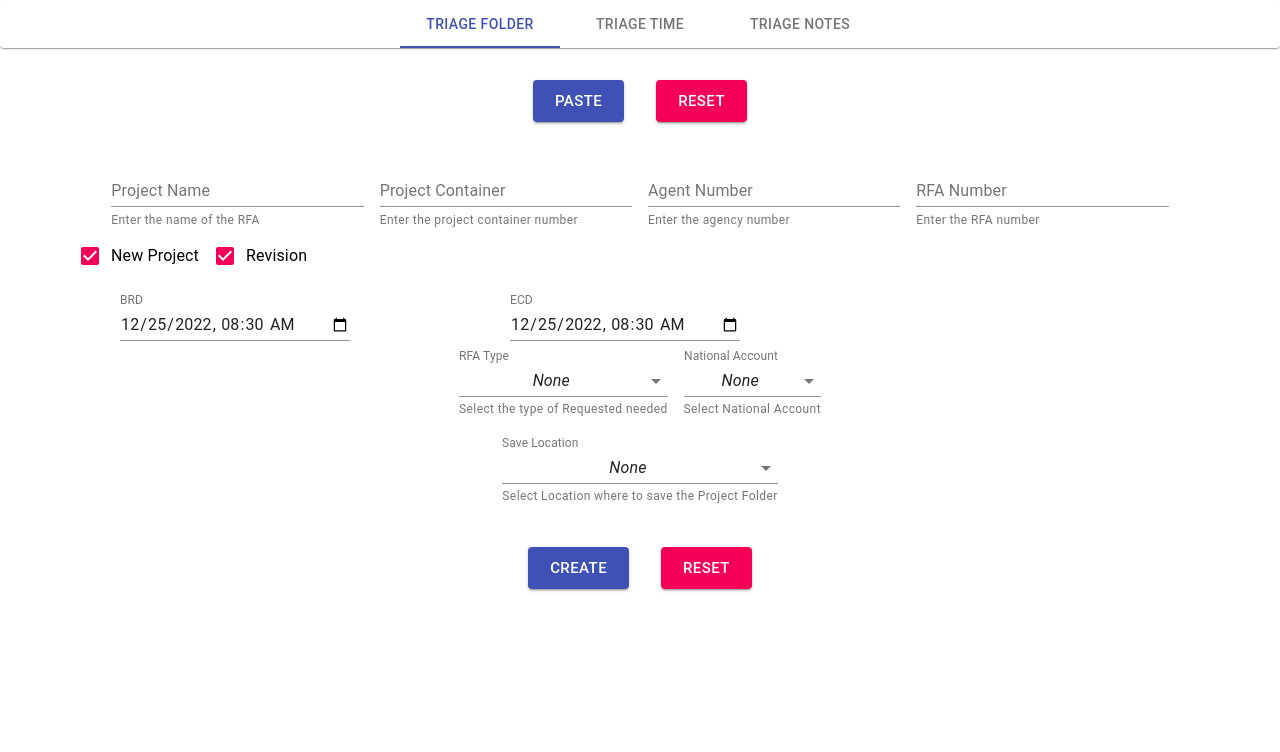
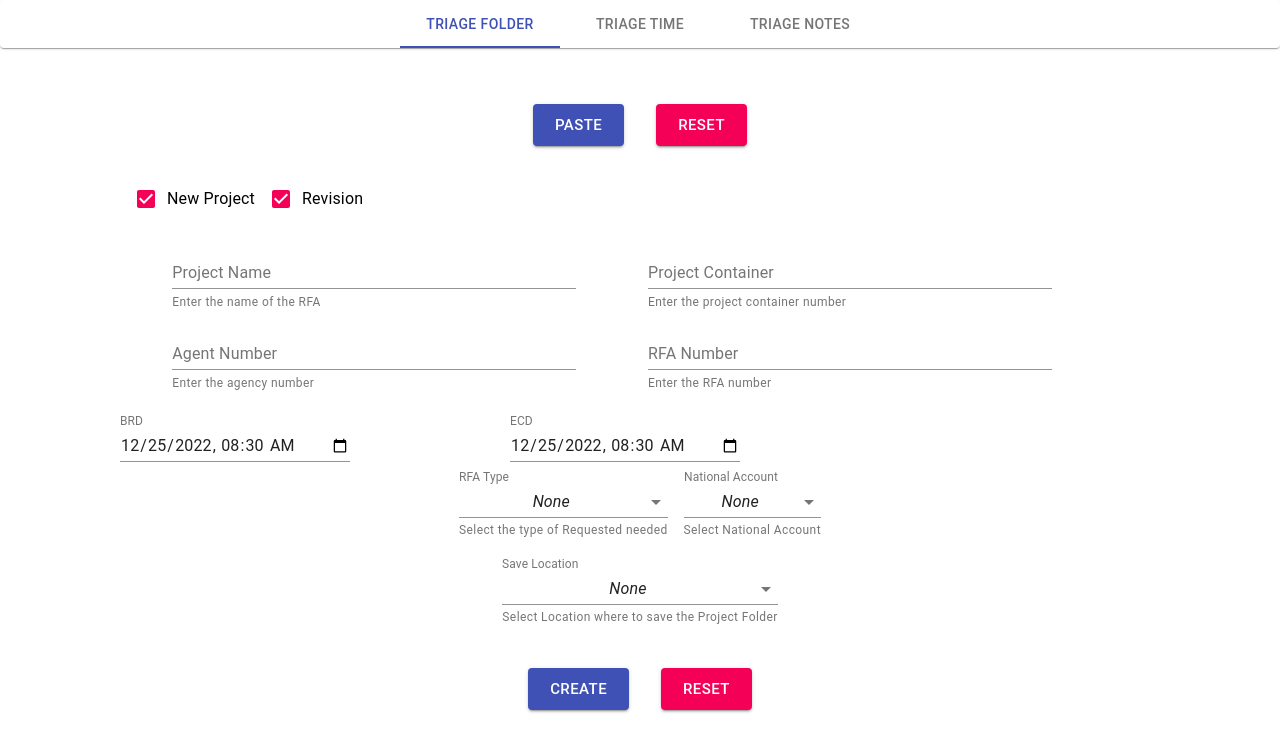
Before and after one commit to rogercerpa/The-DAS-Team-ToolSet, a React (Create React App) app in the folder das-tools/: page / in a window 1280 px wide. Shown: the top 752 px of the page. Built offline with nearby package versions, Linux system fonts and the light colour scheme.

Commit message:
updated styling for the folder creator

```diff
--- a/das-tools/src/App.js
+++ b/das-tools/src/App.js
@@ -3,13 +3,20 @@ import './App.css';
 import Header from "./components/Header/index"
 import Footer from "./components/Footer/index"
 import TriageForm from "./components/MainContent/TriageTool/index"
+import { makeStyles } from '@material-ui/core/styles';
+import Grid from '@material-ui/core/Grid';
+
+
 
 function App() {
   return (
     <div className="App">
-      <Header/>
-      <TriageForm/>
+      <Grid container spacing={3}>
+        <Grid item xs={12}><Header/></Grid>
+        <Grid item xs={12}><TriageForm/></Grid>
+
       {/* <Footer/> */}
+      </Grid>
     </div>
   );
 }
--- a/das-tools/src/components/MainContent/TriageTool/RFA-Data/rfaInfo.jsx
+++ b/das-tools/src/components/MainContent/TriageTool/RFA-Data/rfaInfo.jsx
@@ -16,8 +16,13 @@ const useStyles = makeStyles((theme) => ({
   },
   textField: {
     marginLeft: theme.spacing(1),
-    marginRight: theme.spacing(1),
-    width: '25ch',
+    marginRight: theme.spacing(8),
+    width: '40ch',
+  },
+  root2: {
+    padding: '0 40px ',
+    display: 'flex',
+    margin: theme.spacing(2)
   },
 }));
 
@@ -39,6 +44,20 @@ export default function TriageForm() {
   return (
     <div className={classes.root}>
       <Container>
+{/* RFA NEW PROJECT OR REVISION */}
+
+              <div className={classes.root2}>
+      <FormGroup row>
+      <FormControlLabel
+        control={<Checkbox checked={state.checkedA} onChange={handleChange} name="checkedA" />}
+        label="New Project"
+      />
+      <FormControlLabel
+        control={<Checkbox checked={state.checkedB} onChange={handleChange} name="checkedB" />}
+        label="Revision"
+      />
+      </FormGroup>
+        </div>
 
 {/* RFA INFORMATION INPUT FIELDS */}
       <div>
@@ -72,21 +91,6 @@ export default function TriageForm() {
         />
       </div>
 
-      {/* RFA NEW PROJECT OR REVISION */}
-
-        <div>
-      <FormGroup row>
-      <FormControlLabel
-        control={<Checkbox checked={state.checkedA} onChange={handleChange} name="checkedA" />}
-        label="New Project"
-      />
-      <FormControlLabel
-        control={<Checkbox checked={state.checkedB} onChange={handleChange} name="checkedB" />}
-        label="Revision"
-      />
-      </FormGroup>
-        </div>
-
       </Container>
     </div>
   );
```
